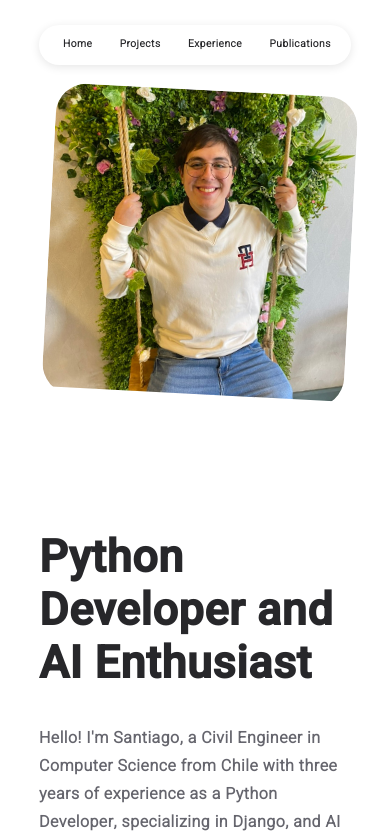
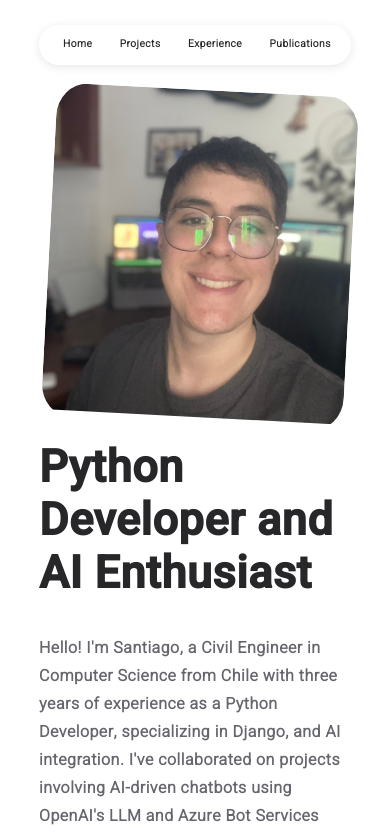
Before and after one commit to Frust135/Portfolio, a React (Create React App) app: page / in a window 390 px wide. Shown: the top 834 px of the page. Built offline with nearby package versions, Linux system fonts and the light colour scheme.

Commit message:
Modified image and responsive of it

```diff
--- a/src/pages/homepage.jsx
+++ b/src/pages/homepage.jsx
@@ -47,7 +47,7 @@ const Homepage = () => {
 								<div className="homepage-image-container">
 									<div className="homepage-image-wrapper">
 										<img
-											src="homepage.jpg"
+											src="homepage.jpeg"
 											alt="about"
 											className="homepage-image"
 										/>
--- a/src/pages/styles/homepage.css
+++ b/src/pages/styles/homepage.css
@@ -142,3 +142,9 @@
 		padding-top: 40px;
 	}
 }
+
+@media (max-width: 392px){
+	.homepage-first-area-right-side{
+		margin-bottom: -90px;
+	}
+}
```
Also changed, not shown: public/homepage.jpeg (added), public/homepage.jpg (deleted).
